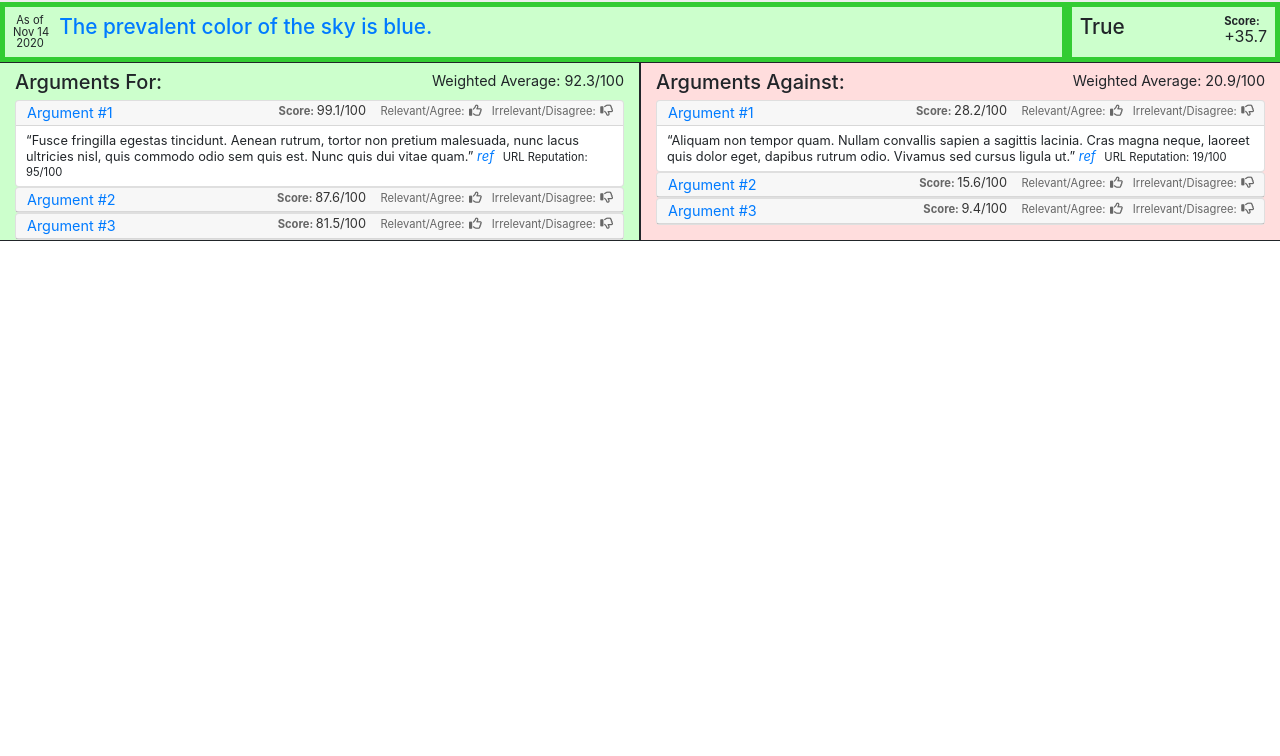
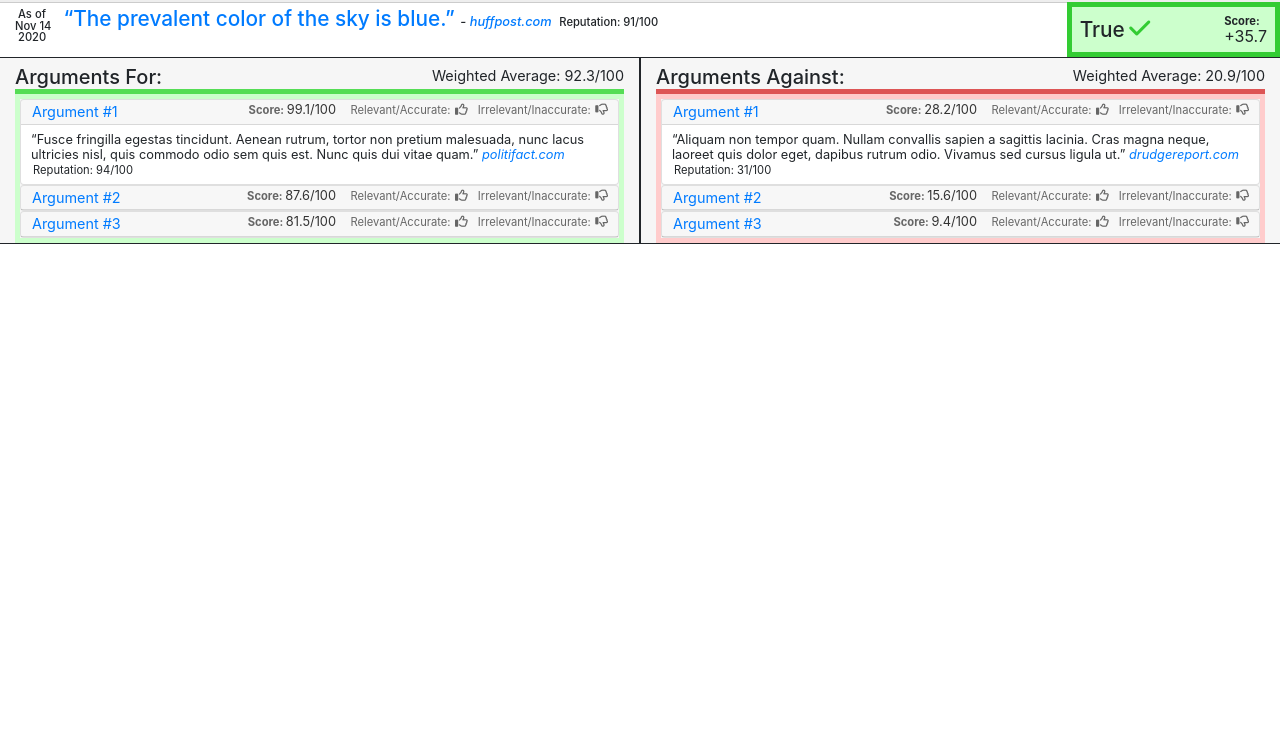
Before and after one commit to DaveLampton/Reputer, a plain HTML site: page index.html in a window 1280 px wide. Shown: the part 44-800 px from the top of the page. Drawn offline with nearby package versions, Linux system fonts and the light colour scheme.

Commit message:
cleaned-up the UI

```diff
--- a/index.html
+++ b/index.html
@@ -22,14 +22,15 @@
         <h2>Reputer</h2>
       </div>
       <div class="row">
-        <div class="assertion-row col-sm-10">
+        <div class="assertion col-sm-10">
           <span class="date">&nbsp;As of<br />Nov 14<br />&nbsp;2020</span>
-          <a class="assertion" href="#"
-            >The prevalent color of the sky is blue.</a
-          >
+          <a href="#">&ldquo;The prevalent color of the sky is blue.&rdquo;</a>
+          <cite>- <a href="#">huffpost.com</a></cite>
+          <span class="reputation">Reputation: 91/100</span>
         </div>
-        <div class="assertion-row col-sm-2">
+        <div class="assertion-truth col-sm-2">
           <span class="true-false">True</span>
+          <span class="true-false-icon"><i class="fas fa-check"></i></span>
           <span class="score"
             ><span class="score-text">Score:<br /></span>+35.7</span
           >
@@ -39,7 +40,7 @@
         <div class="left-column col-sm-6">
           <div class="arguments-for-against">
             <span class="arguments-avg">Weighted Average: 92.3/100</span>
-            <h5>Arguments For:</h5>
+            <h5 class="arguments-for">Arguments For:</h5>
           </div>
           <div id="accordionLeft">
             <div class="card">
@@ -60,9 +61,11 @@
                     ><span class="argument-score-text">Score: </span
                     >99.1/100</span
                   >
-                  <span class="agree-disagree">Relevant/Agree:</span>
+                  <span class="accurate-inaccurate">Relevant/Accurate:</span>
                   <i class="far fa-thumbs-up"></i
-                  ><span class="agree-disagree">Irrelevant/Disagree:</span>
+                  ><span class="accurate-inaccurate"
+                    >Irrelevant/Inaccurate:</span
+                  >
                   <i class="far fa-thumbs-down"></i>
                 </div>
               </div>
@@ -78,8 +81,8 @@
                     non pretium malesuada, nunc lacus ultricies nisl, quis
                     commodo odio sem quis est. Nunc quis dui vitae quam.</q
                   >
-                  <cite><a href="#">ref</a></cite>
-                  <span class="reputation">URL Reputation: 95/100</span>
+                  <cite><a href="#">politifact.com</a></cite>
+                  <span class="reputation">Reputation: 94/100</span>
                 </div>
               </div>
             </div>
@@ -101,9 +104,11 @@
                     ><span class="argument-score-text">Score: </span
                     >87.6/100</span
                   >
-                  <span class="agree-disagree">Relevant/Agree:</span>
+                  <span class="accurate-inaccurate">Relevant/Accurate:</span>
                   <i class="far fa-thumbs-up"></i
-                  ><span class="agree-disagree">Irrelevant/Disagree:</span>
+                  ><span class="accurate-inaccurate"
+                    >Irrelevant/Inaccurate:</span
+                  >
                   <i class="far fa-thumbs-down"></i>
                 </div>
               </div>
@@ -120,8 +125,8 @@
                     Vestibulum semper viverra magna id porta. Duis mattis
                     ultrices.</q
                   >
-                  <cite><a href="#">ref</a></cite>
-                  <span class="reputation">URL Reputation: 88/100</span>
+                  <cite><a href="#">berkeley.edu</a></cite>
+                  <span class="reputation">Reputation: 95/100</span>
                 </div>
               </div>
             </div>
@@ -143,9 +148,11 @@
                     ><span class="argument-score-text">Score: </span
                     >81.5/100</span
                   >
-                  <span class="agree-disagree">Relevant/Agree:</span>
+                  <span class="accurate-inaccurate">Relevant/Accurate:</span>
                   <i class="far fa-thumbs-up"></i
-                  ><span class="agree-disagree">Irrelevant/Disagree:</span>
+                  ><span class="accurate-inaccurate"
+                    >Irrelevant/Inaccurate:</span
+                  >
                   <i class="far fa-thumbs-down"></i>
                 </div>
               </div>
@@ -161,8 +168,8 @@
                     leo a elit blandit vulputate. Sed lobortis mauris at turpis
                     convallis, et eleifend magna molestie donec.</q
                   >
-                  <cite><a href="#">ref</a></cite>
-                  <span class="reputation">URL Reputation: 74/100</span>
+                  <cite><a href="#">wikipedia.org</a></cite>
+                  <span class="reputation">Reputation: 88/100</span>
                 </div>
               </div>
             </div>
@@ -171,7 +178,7 @@
         <div class="right-column col-sm-6">
           <div class="arguments-for-against">
             <span class="arguments-avg">Weighted Average: 20.9/100</span>
-            <h5>Arguments Against:</h5>
+            <h5 class="arguments-against">Arguments Against:</h5>
           </div>
           <div id="accordionRight">
             <div class="card">
@@ -192,9 +199,11 @@
                     ><span class="argument-score-text">Score: </span
                     >28.2/100</span
                   >
-                  <span class="agree-disagree">Relevant/Agree:</span>
+                  <span class="accurate-inaccurate">Relevant/Accurate:</span>
                   <i class="far fa-thumbs-up"></i
-                  ><span class="agree-disagree">Irrelevant/Disagree:</span>
+                  ><span class="accurate-inaccurate"
+                    >Irrelevant/Inaccurate:</span
+                  >
                   <i class="far fa-thumbs-down"></i>
                 </div>
               </div>
@@ -210,8 +219,8 @@
                     lacinia. Cras magna neque, laoreet quis dolor eget, dapibus
                     rutrum odio. Vivamus sed cursus ligula ut.</q
                   >
-                  <cite><a href="#">ref</a></cite>
-                  <span class="reputation">URL Reputation: 19/100</span>
+                  <cite><a href="#">drudgereport.com</a></cite>
+                  <span class="reputation">Reputation: 31/100</span>
                 </div>
               </div>
             </div>
@@ -233,9 +242,11 @@
                     ><span class="argument-score-text">Score: </span
                     >15.6/100</span
                   >
-                  <span class="agree-disagree">Relevant/Agree:</span>
+                  <span class="accurate-inaccurate">Relevant/Accurate:</span>
                   <i class="far fa-thumbs-up"></i
-                  ><span class="agree-disagree">Irrelevant/Disagree:</span>
+                  ><span class="accurate-inaccurate"
+                    >Irrelevant/Inaccurate:</span
+                  >
                   <i class="far fa-thumbs-down"></i>
                 </div>
               </div>
@@ -251,8 +262,8 @@
                     Aliquam ullamcorper sem in orci euismod bibendum. Ut quis
                     cursus dui, ultricies dictum sapien praesent non.</q
                   >
-                  <cite><a href="#">ref</a></cite>
-                  <span class="reputation">URL Reputation: 16/100</span>
+                  <cite><a href="#">breitbart.com</a></cite>
+                  <span class="reputation">Reputation: 26/100</span>
                 </div>
               </div>
             </div>
@@ -274,9 +285,11 @@
                     ><span class="argument-score-text">Score: </span
                     >9.4/100</span
                   >
-                  <span class="agree-disagree">Relevant/Agree:</span>
+                  <span class="accurate-inaccurate">Relevant/Accurate:</span>
                   <i class="far fa-thumbs-up"></i
-                  ><span class="agree-disagree">Irrelevant/Disagree:</span>
+                  ><span class="accurate-inaccurate"
+                    >Irrelevant/Inaccurate:</span
+                  >
                   <i class="far fa-thumbs-down"></i>
                 </div>
               </div>
@@ -292,8 +305,8 @@
                     orci, sed dignissim neque urna ut orci. Aenean eu consequat
                     neque. Interdum et malesuada ac fames.</q
                   >
-                  <cite><a href="#">ref</a></cite>
-                  <span class="reputation">URL Reputation: 14/100</span>
+                  <cite><a href="#">nypost.com</a></cite>
+                  <span class="reputation">Reputation: 19/100</span>
                 </div>
               </div>
             </div>
--- a/styles.css
+++ b/styles.css
@@ -7,7 +7,7 @@
   background-color: #eee;
   padding-left: 10px;
 }
-.assertion-row {
+.assertion-truth {
   background-color: #cfc;
   padding: 0.5rem;
   border: 5px solid #3c3;
@@ -16,15 +16,23 @@
   font-size: 1.3rem;
   font-weight: 500;
   line-height: 1.2;
+  border-top: 1px solid #ccc;
+  padding-top: 4px;
 }
 .true-false {
   font-size: 1.3rem;
   font-weight: 500;
   line-height: 1.2;
 }
+.true-false-icon {
+  font-size: 1.5rem;
+  font-weight: 500;
+  line-height: 1.2;
+  color: #3c3;
+}
 .date {
   float: left;
-  padding: 0;
+  padding: 2px 2px 0 0;
   margin-right: 10px;
   font-size: 0.7rem;
   line-height: 1;
@@ -41,13 +49,13 @@
   margin-top: -4px;
 }
 .left-column {
-  background-color: #cfc;
+  background-color: #f6f6f6;
   border-top: 1px solid;
   border-right: 1px solid;
   border-bottom: 1px solid;
 }
 .right-column {
-  background-color: #fdd;
+  background-color: #f6f6f6;
   border-top: 1px solid;
   border-left: 1px solid;
   border-bottom: 1px solid;
@@ -55,6 +63,20 @@
 .arguments-for-against {
   padding: 7px 0 0;
   margin-bottom: -2px;
+}
+.arguments-for {
+  border-bottom: 5px solid #5d5;
+}
+.arguments-against {
+  border-bottom: 5px solid #d55;
+}
+#accordionLeft {
+  border: 5px solid #cfc;
+  margin-top: -8px;
+}
+#accordionRight {
+  border: 5px solid #fcc;
+  margin-top: -8px;
 }
 .arguments-avg {
   float: right;
@@ -75,19 +97,19 @@
   line-height: normal;
 }
 .reputation {
-  padding: 7px 5px;
+  padding: 7px 2px;
   font-size: 0.7rem;
   line-height: normal;
 }
 cite {
-  font-size: small;
+  font-size: 0.8rem;
 }
 .thumbs {
   padding: 0 10px 0 0;
   float: right;
   margin-top: -4px;
 }
-.agree-disagree {
+.accurate-inaccurate {
   padding: 0 0 0 10px;
   color: #666;
   font-size: 0.7rem;
```
